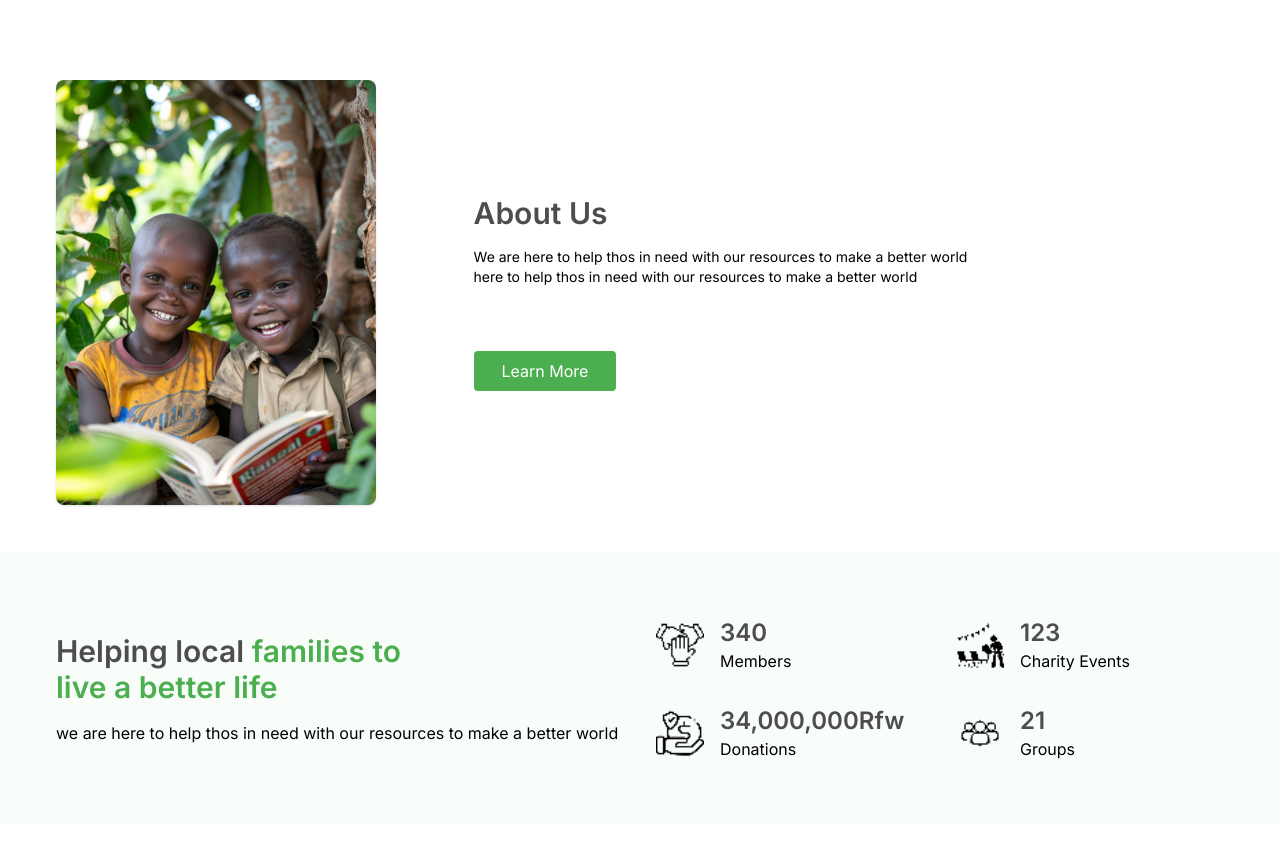
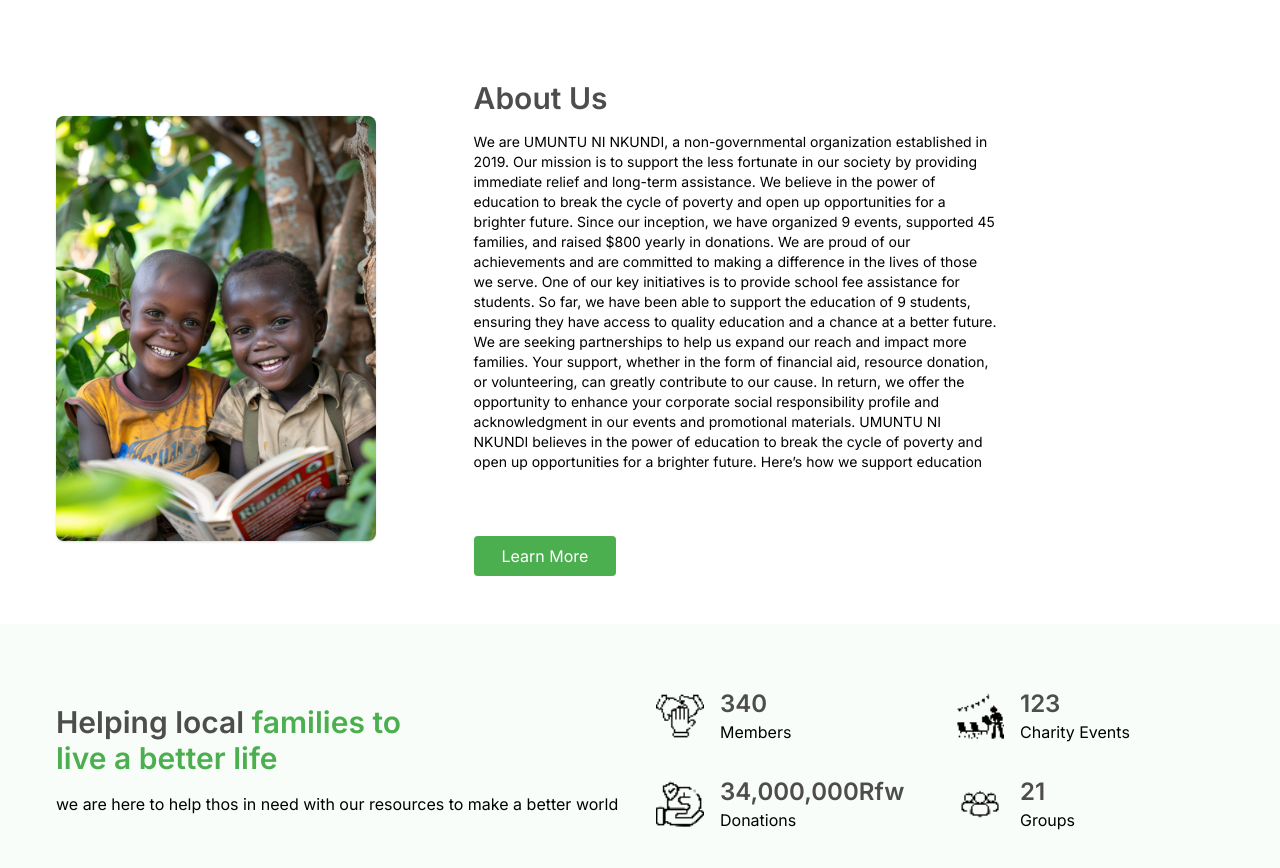
Before and after one commit to IMANISHIMWE21218/umuntu, a React (Vite) app: page /home in a window 1280 px wide. Shown: the part 1780-2648 px from the top of the page. Built offline with nearby package versions, Linux system fonts and the light colour scheme.

Commit message:
Update About.jsx

```diff
--- a/src/components/About.jsx
+++ b/src/components/About.jsx
@@ -1,5 +1,4 @@
 import React from 'react';
-
 import about from "../assets/about.jpg"
 import m1 from "../assets/m1.png"
 import m2 from "../assets/m2.png"
@@ -18,7 +17,9 @@ const About = () => {
                     <div className="md:w-3/5 mx-auto">
                         <h2 className='text-3xl text-neutralDGrey font-semibold mb-4 mb-4 md:w-4/5'>About Us</h2>
                         <p className='md:w-3/4 text-sm text-neutralLGrey mb-8'>
-                            We are here to help thos in need with our resources to make a better world here to help thos in need with our resources to make a better world
+                        We are UMUNTU NI NKUNDI, a non-governmental organization established in 2019. Our mission is to support the less fortunate in our society by providing immediate relief and long-term assistance. We believe in the power of education to break the cycle of poverty and open up opportunities for a brighter future. Since our inception, we have organized 9 events, supported 45 families, and raised $800 yearly in donations. We are proud of our achievements and are committed to making a difference in the lives of those we serve. One of our key initiatives is to provide school fee assistance for students. So far, we have been able to support the education of 9 students, ensuring they have access to quality education and a chance at a better future. We are seeking partnerships to help us expand our reach and impact more families. Your support, whether in the form of financial aid, resource donation, or volunteering, can greatly contribute to our cause. In return, we offer the opportunity to enhance your corporate social responsibility profile and acknowledgment in our events and promotional materials.
+
+UMUNTU NI NKUNDI believes in the power of education to break the cycle of poverty and open up opportunities for a brighter future. Here’s how we support education
                         </p>
 
                         <button className="btn-primary">Learn More</button>
```
